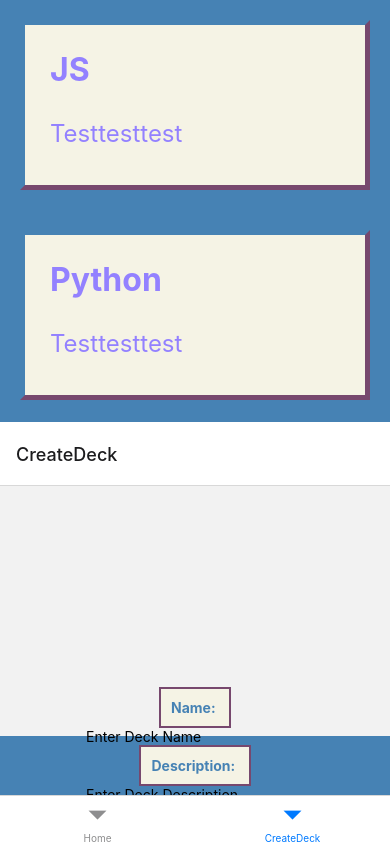
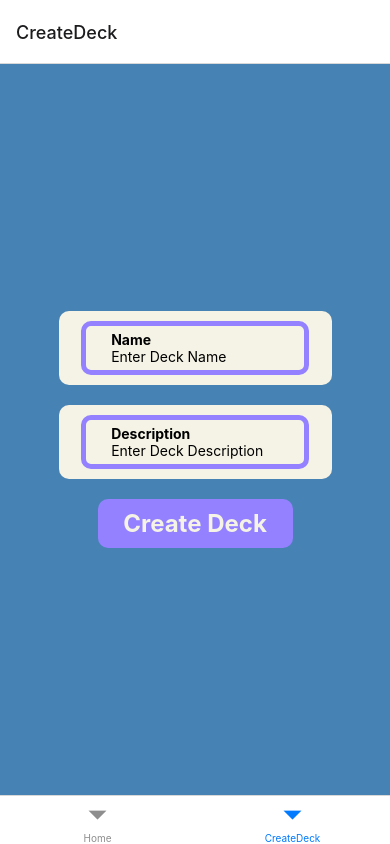
Before and after one commit to reemhd/DevCards-Frontend, a React Native app: screen /CreateDeck in a window 390 px wide. Built offline with nearby package versions, Linux system fonts and the light colour scheme.

Commit message:
updates CSS on navigation

```diff
--- a/App.js
+++ b/App.js
@@ -17,12 +17,12 @@ const styles = StyleSheet.create({
 export default function App() {
   return (
     <NavigationContainer>
-      <View style={styles.container}>
-        <ScrollView style={styles.Scrollcontainer}>
+      {/* <View style={styles.container}> */}
+      {/* <ScrollView style={styles.Scrollcontainer}>
           <Decks />
-        </ScrollView>
-        <NavBar />
-      </View>
+        </ScrollView> */}
+      <NavBar />
+      {/* </View> */}
     </NavigationContainer>
   );
 }
--- a/components/CreateDeck.jsx
+++ b/components/CreateDeck.jsx
@@ -27,7 +27,9 @@ const CreateDeck = () => {
     <View style={createDeckStyles.container}>
       {!showCreateCard ? (
         <>
-          <Text style={createDeckStyles.label}>Name: </Text>
+          <View style={createDeckStyles.label}>
+            <View style={createDeckStyles.innerBorder}>
+              <Text style={createDeckStyles.boldText}>Name</Text>
               <TextInput
                 placeholder="Enter Deck Name"
                 value={deckName}
@@ -35,15 +37,23 @@ const CreateDeck = () => {
                   setDeckName(text);
                 }}
               />
-          <Text style={createDeckStyles.label}>Description: </Text>
+            </View>
+          </View>
+          <View style={createDeckStyles.label}>
+            <View style={createDeckStyles.innerBorder}>
+              <Text style={createDeckStyles.boldText}>Description</Text>
               <TextInput
                 placeholder="Enter Deck Description"
                 value={deckDescription}
                 onChangeText={(text) => setDeckDescription(text)}
               />
+            </View>
+          </View>
+          <View style={createDeckStyles.button}>
             <TouchableOpacity onPress={handleCreateDeck}>
-            <Text style={createDeckStyles.label}>Create Deck</Text>
+              <Text style={createDeckStyles.buttonText}>Create Deck</Text>
             </TouchableOpacity>
+          </View>
         </>
       ) : (
         <CreateCard label={createDeckStyles.label} />
@@ -54,21 +64,52 @@ const CreateDeck = () => {
 
 const createDeckStyles = StyleSheet.create({
   container: {
-    display: "flex",
+    // height: "100%",
+    // width: "100%",
     flex: 1,
+    flexDirection: "column",
+    backgroundColor: "#4682B4",
     justifyContent: "center",
     alignItems: "center",
-    backgroundColor: "#4682B4",
-    marginTop: 250,
+    alignContent: "stretch",
   },
   label: {
     fontWeight: "bold",
     padding: 10,
-    borderWidth: 2,
-    borderColor: "#77486E",
-    borderStyle: "solid",
+    elevation: 5,
     backgroundColor: "#F5F3E5",
     color: "#4682B4",
+    alignItems: "center",
+    margin: 10,
+    width: "70%",
+    borderRadius: 10,
+  },
+  button: {
+    fontWeight: "bold",
+    padding: 10,
+    elevation: 10,
+    backgroundColor: "#9381FF",
+    alignItems: "center",
+    margin: 10,
+    width: "50%",
+    borderRadius: 10,
+  },
+  buttonText: {
+    color: "#F5F3E5",
+    fontWeight: "bold",
+    fontSize: 24,
+  },
+  innerBorder: {
+    borderColor: "#9381FF",
+    borderWidth: 5,
+    borderRadius: 10,
+    padding: 5,
+    paddingLeft: 25,
+    paddingRight: 25,
+    width: "90%",
+  },
+  boldText: {
+    fontWeight: "bold",
   },
 });
 
--- a/components/Decks.jsx
+++ b/components/Decks.jsx
@@ -1,6 +1,6 @@
 import React, { useEffect } from "react";
 import { useState } from "react";
-import { View, Text, FlatList, StyleSheet } from "react-native";
+import { View, Text, ScrollView, StyleSheet } from "react-native";
 
 const Decks = () => {
   const testDecks = [
@@ -22,14 +22,18 @@ const Decks = () => {
   // };
 
   return (
+    <ScrollView>
       <View style={deckStyles.container}>
         {testDecks.map((testDeck) => (
           <View style={deckStyles.deckList} key={testDeck.id}>
+            <View style={deckStyles.innerBorder}>
               <Text style={deckStyles.name}>{testDeck.name}</Text>
               <Text style={deckStyles.description}>{testDeck.description}</Text>
             </View>
+          </View>
         ))}
       </View>
+    </ScrollView>
   );
 };
 
@@ -58,16 +62,24 @@ const deckStyles = StyleSheet.create({
     color: "#9381FF",
   },
   deckList: {
-    borderStyle: "solid",
-    borderWidth: 5,
-    borderTopColor: "#4682B4",
-    borderLeftColor: "#4682B4",
-    borderRightColor: "#77486E",
-    borderBottomColor: "#77486E",
+    // borderStyle: "solid",
+    // borderWidth: 5,
+    // borderTopColor: "#4682B4",
+    // borderLeftColor: "#4682B4",
+    // borderRightColor: "#77486E",
+    // borderBottomColor: "#77486E",
     backgroundColor: "#F5F3E5",
+    elevation: 10,
     padding: 10,
     margin: 20,
     height: 170,
+    borderRadius: 10,
+  },
+  innerBorder: {
+    borderColor: "#9381FF",
+    borderWidth: 5,
+    borderRadius: 10,
+    padding: 0,
   },
 });
 
```
Lines whose indentation alone changed are shown as unchanged.
